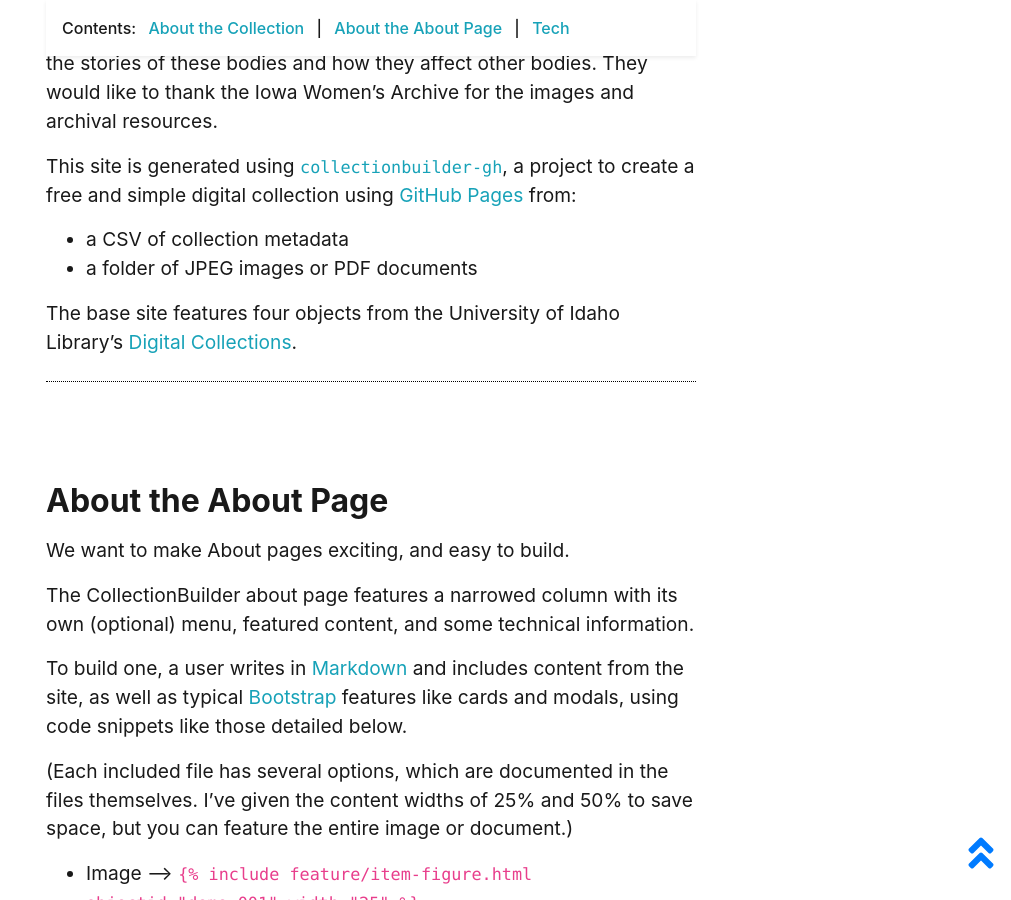
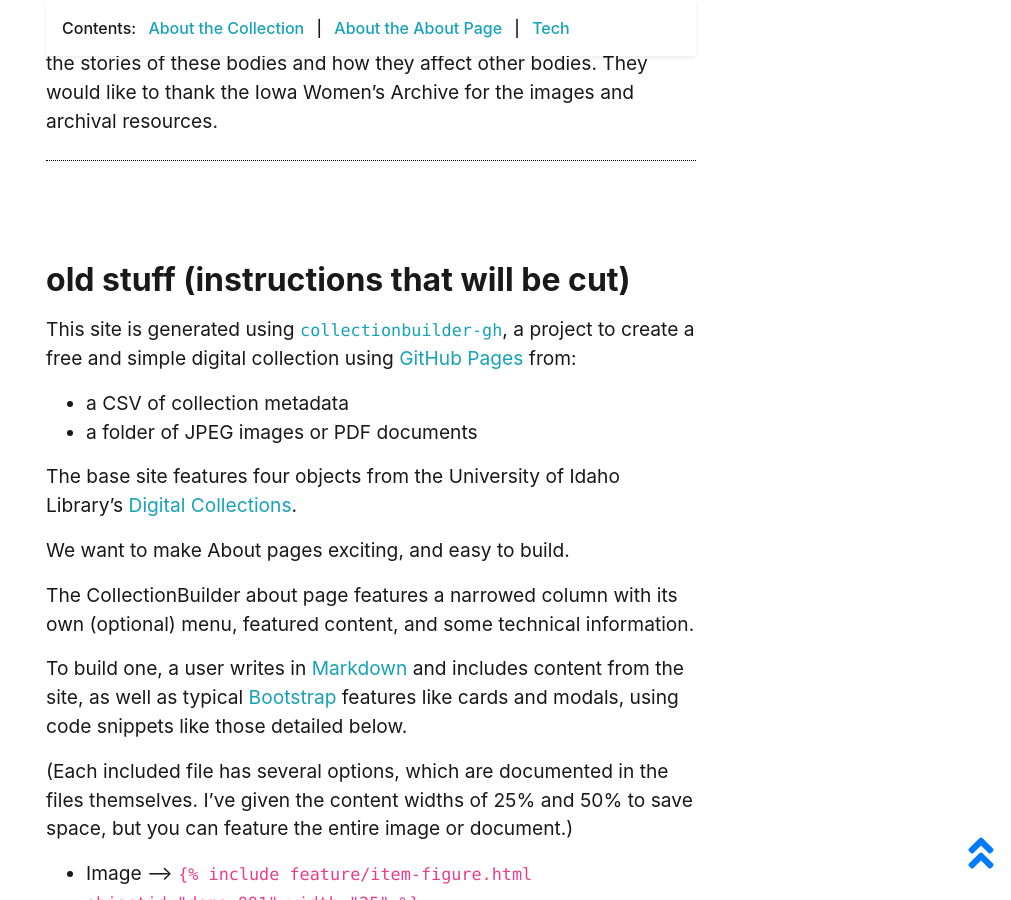
Before and after one commit to marcosvdotcom/NewProLifeHistory, a Jekyll site: the page built from pages/about.md, in a window 1280 px wide and 900 px high, scrolled down 1697 px. Shown: the whole window, without its empty margins (269-1280 px from the left). Built offline with Jekyll 4.4.1, drawn with Linux system fonts in a browser that asks for light colours.

Commit message:
Update about.md

```diff
--- a/pages/about.md
+++ b/pages/about.md
@@ -11,20 +11,16 @@ permalink: /about.html
 {% include feature/nav-menu.html sections="About the Collection;About the About Page" %}
 
 ## About the Pro-Life History Project
-
 The Pro-Life History Project was created as an “alternative timeline” from research that works alongside a history of reproductive justice but focuses on the pro-life movement. This website was made for scholars of reproductive justice, to explore the various tactics of people in the pro-life movement in the United States. Explore this virtual archive through people, tactics, dates, and places specifically pertinent to the Pro-Life Movement
 
 ## History
 My work concerns white women’s roles in the pro-life movement since the instantiation of Roe v. Wade in the United States. My research includes ethnographic as well as archival work that will foreground the historical research that is lacking and needs to be completed in the scholarly areas of feminism and reproductive justice. I aim to unearth the histories of the grassroots pro-life movement and their discourses and tactics in order to understand the consequences of women’s involvement for larger discourses surrounding reproductive rights and abortion. The problem with unearthing this rich history of the pro-life movement and its impact on reproductive laws and rights in the United States is the lack of archival material that has been collected since the start of these movements. This website is my attempt to publicize this forgotten and hidden history specifically in Iowa and the Midwest region of the United States.
 
 ## Team
-
 Micki Burdick is a PhD Student at the University of Iowa. They study the rhetorical history of the pro-life movement through the bodies of the women who mainly lead these groups. They attempt to understand the pro-life movement through images, narratives, and videos that can tell the stories of these bodies and how they affect other bodies.
 They would like to thank the Iowa Women’s Archive for the images and archival resources.
 
-
-
-
+## old stuff (instructions that will be cut)
 
 This site is generated using [`collectionbuilder-gh`](https://collectionbuilding.github.io/gh/), a project to create a free and simple digital collection using [GitHub Pages](https://pages.github.com/) from:
 
@@ -33,7 +29,6 @@ This site is generated using [`collectionbuilder-gh`](https://collectionbuilding
 
 The base site features four objects from the University of Idaho Library's [Digital Collections](https://www.lib.uidaho.edu/digital).
 
-## About the About Page
 
 We want to make About pages exciting, and easy to build.
 
```
